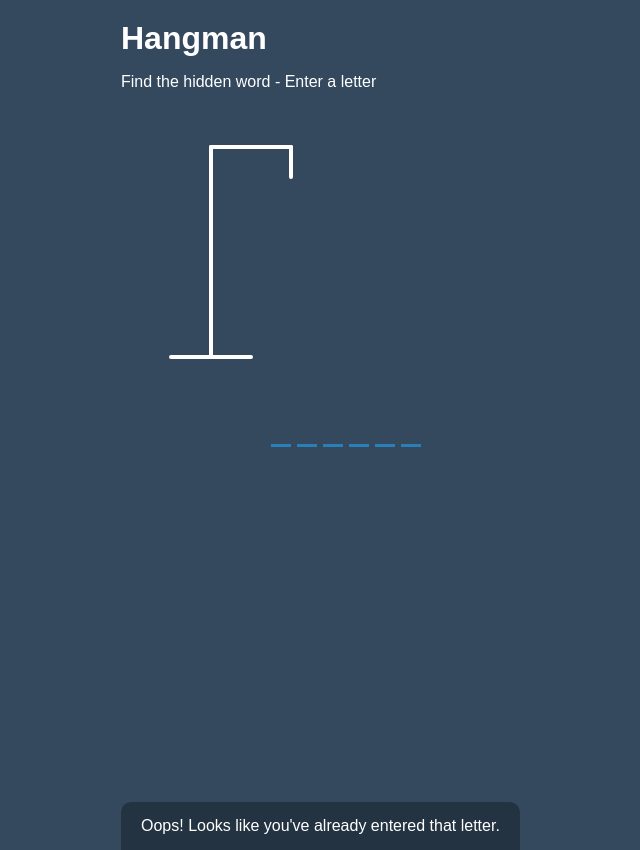
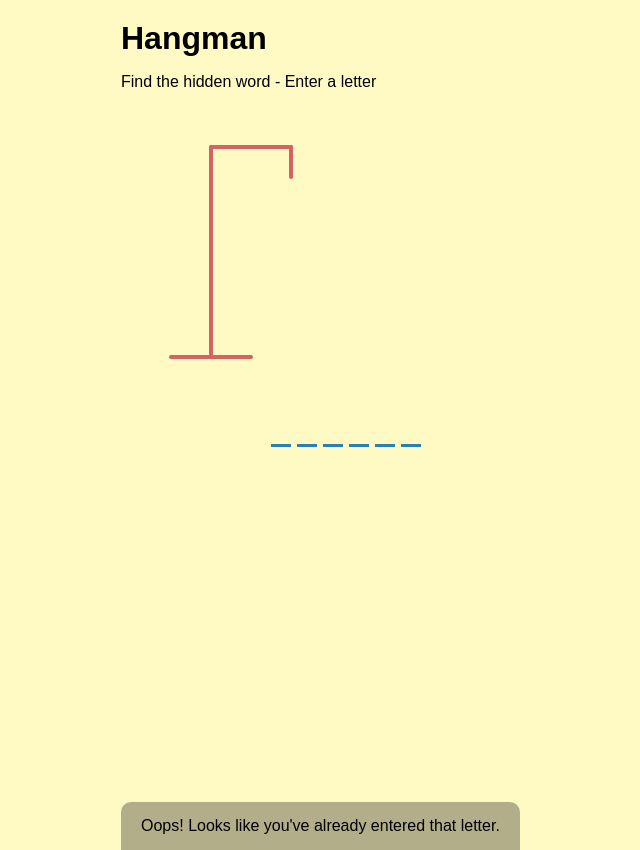
Before and after one commit to sdivyanshu90/react-projects, a React (Create React App) app in the folder hangman/: page / in a window 1280 px wide. Shown: the whole page, without its empty margins (294-934 px from the left). Built offline with nearby package versions, Linux system fonts and the light colour scheme.

Commit message:
Added some animations

```diff
--- a/hangman/src/App.css
+++ b/hangman/src/App.css
@@ -1,9 +1,10 @@
 * {
+  color: initial;
   box-sizing: border-box;
 }
 
 body {
-  background-color: #34495e;
+  background-color: #fff9c4;
   color: #fff;
   font-family: Arial, Helvetica, sans-serif;
   display: flex;
@@ -28,7 +29,7 @@ h1 {
 
 .figure-container {
   fill: transparent;
-  stroke: #fff;
+  stroke: #d56363;
   stroke-width: 4px;
   stroke-linecap: round;
 }
@@ -86,9 +87,9 @@ h1 {
 }
 
 .popup {
-  background: #2980b9;
+  background: #b98729;
   border-radius: 5px;
-  box-shadow: 0 15px 10px 3px rgba(0, 0, 0, 0.1);
+  box-shadow: 0 2px 70px 20px #d9ff00;
   padding: 20px;
   text-align: center;
 }
```
